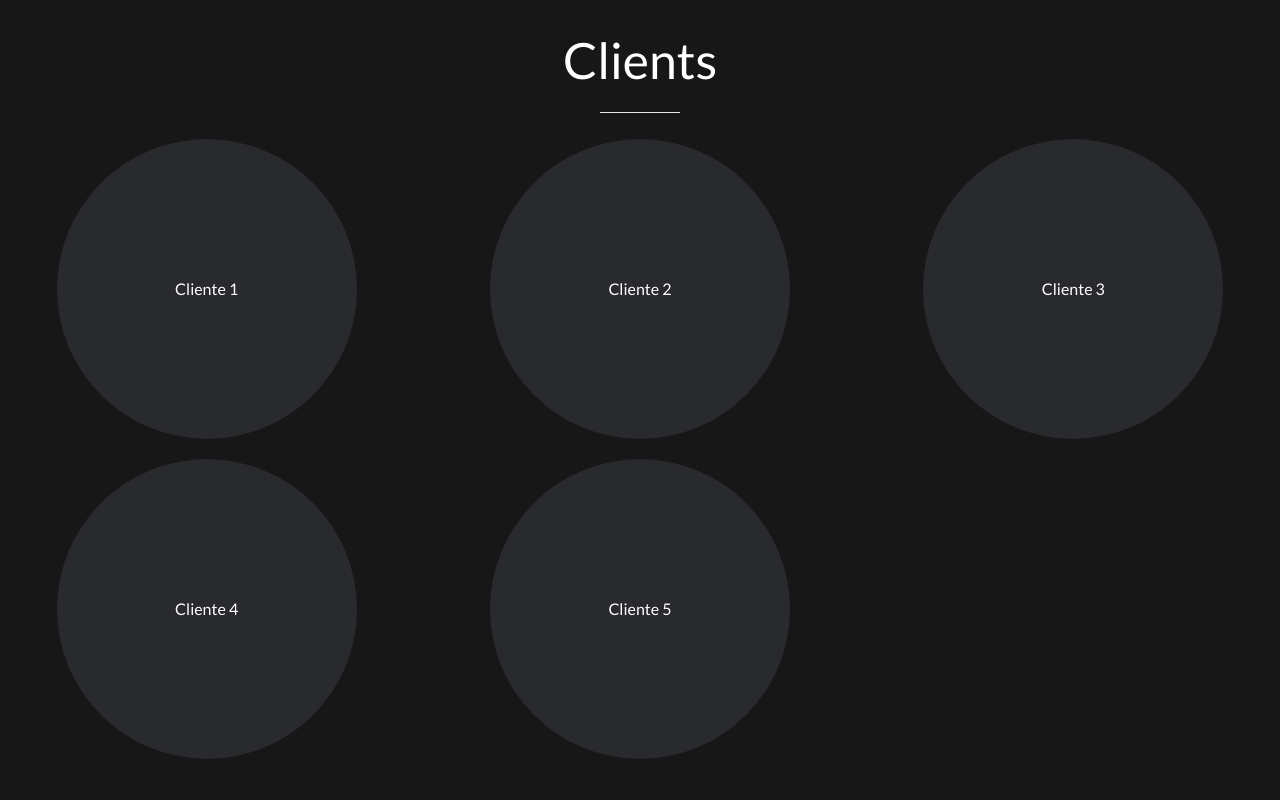
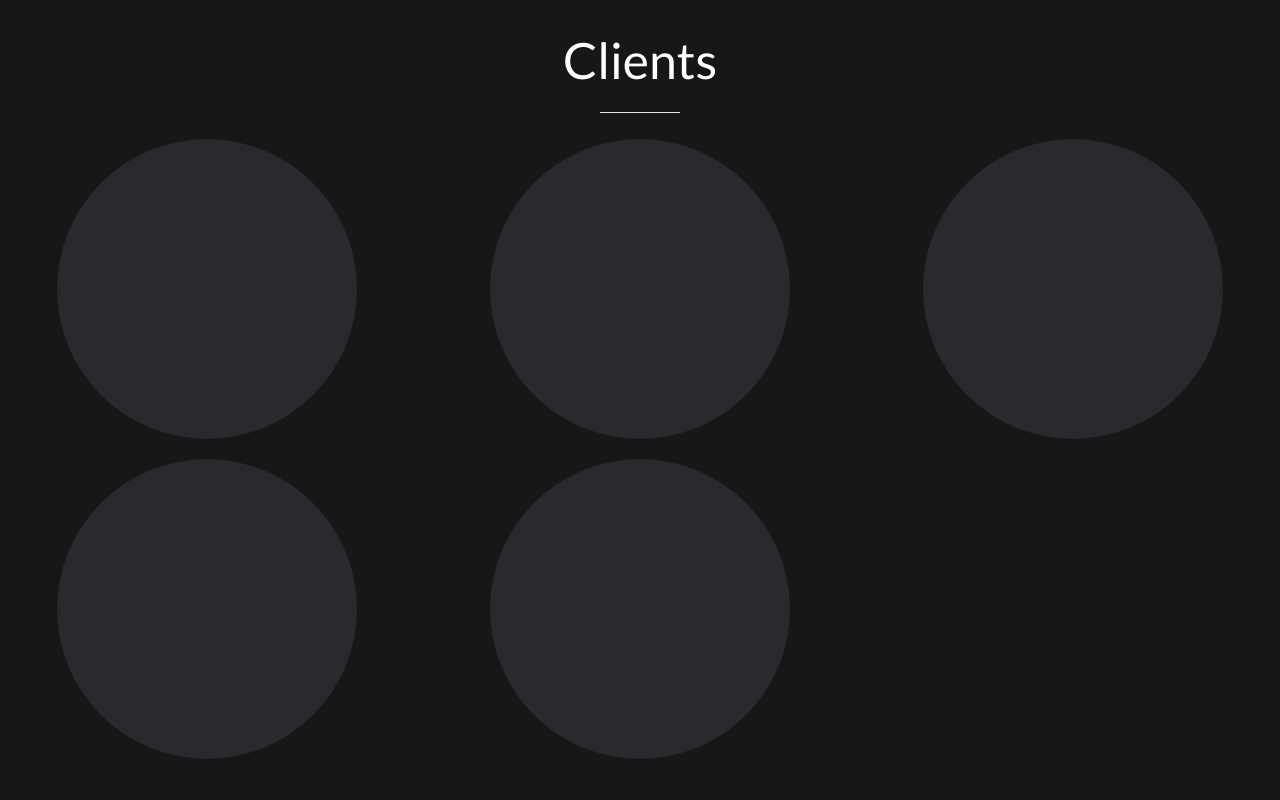
Before and after one commit to GiovanniAsantos/produtora-mov, a React (Vite) app: page / in a window 1280 px wide. Shown: the part 2540-3340 px from the top of the page. Built offline with nearby package versions, Linux system fonts and the light colour scheme.

Commit message:
segue ajuste para quebra na largura de clients

```diff
--- a/src/components/layouts/HomeLayout/Clients/Clients.tsx
+++ b/src/components/layouts/HomeLayout/Clients/Clients.tsx
@@ -7,7 +7,13 @@ export const Clients: React.FC = () => {
   const [animationTriggered, setAnimationTriggered] = useState(false);
   const clientsRef = useRef<HTMLDivElement>(null);
 
-  const clientNames = ["Cliente 1", "Cliente 2", "Cliente 3", "Cliente 4", "Cliente 5"];
+  const clientNames = [
+    "Cliente 1",
+    "Cliente 2",
+    "Cliente 3",
+    "Cliente 4",
+    "Cliente 5",
+  ];
 
   useEffect(() => {
     const handleScroll = () => {
@@ -17,7 +23,11 @@ export const Clients: React.FC = () => {
         const windowHeight = window.innerHeight;
 
         // 30% of the section must be visible
-        if (top < windowHeight * 0.7 && bottom > windowHeight * 0.3 && !animationTriggered) {
+        if (
+          top < windowHeight * 0.7 &&
+          bottom > windowHeight * 0.3 &&
+          !animationTriggered
+        ) {
           setAnimationTriggered(true);
         }
       }
@@ -50,6 +60,7 @@ export const Clients: React.FC = () => {
         <Box width="100%" mt="4">
           <SimpleGrid columns={[1, 1, 2, 3]} spacing={5}>
             {clientNames.map((client, index) => (
+              // Ajuste no Box dos cards na seção Clients
               <Box
                 key={index}
                 position="relative"
@@ -59,28 +70,21 @@ export const Clients: React.FC = () => {
                 mx="auto"
                 borderRadius="50%" // Borda arredondada
                 overflow="hidden"
-                transition={`transform 1.5s ease, opacity 0.3s ease`}
-                transform={animationTriggered ? `translateX(0)` : `translateX(100%)`}
+                transition={`transform 0.8s ease, opacity 0.3s ease`} // Diminui a duração da transição
+                transform={
+                  animationTriggered ? `translateX(0)` : `translateX(-10%)`
+                } // Muda o deslocamento
                 opacity={animationTriggered ? 1 : 0}
                 animation={
                   animationTriggered
                     ? index < 3
-                      ? "fadeInFromLeft 1.5s forwards"
-                      : "fadeInFromRight 1.5s forwards"
+                      ? "fadeInFromLeft 0.8s forwards" // Aumenta a duração para 0.8s
+                      : "fadeInFromRight 0.8s forwards" // Aumenta a duração para 0.8s
                     : "none"
                 }
                 cursor="pointer"
               >
-                <Text
-                  position="absolute"
-                  top="50%"
-                  left="50%"
-                  transform="translate(-50%, -50%)"
-                  color="white"
-                  textAlign="center"
-                >
-                  {client}
-                </Text>
+                {/* Conteúdo do Card */}
               </Box>
             ))}
           </SimpleGrid>
```
